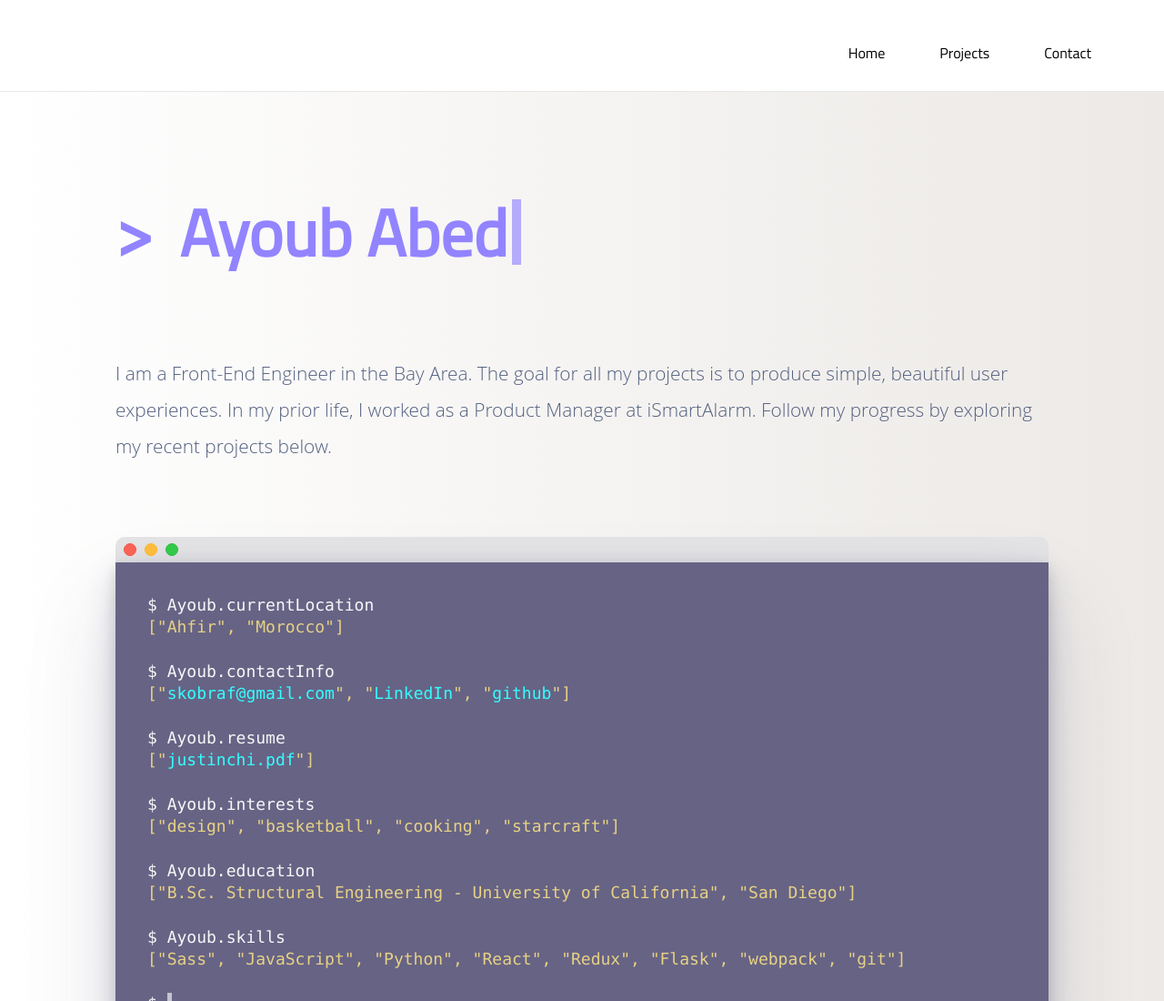
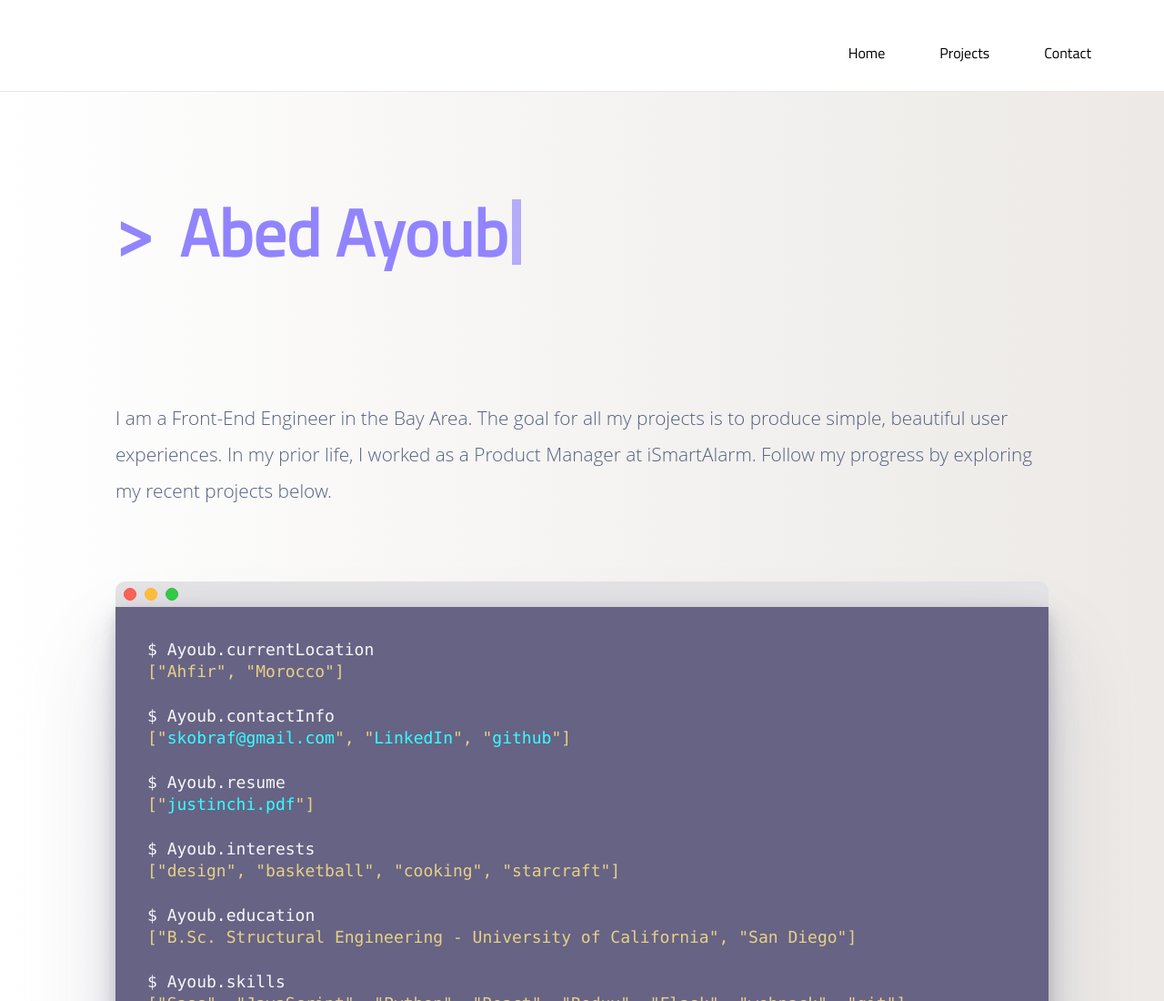
Before and after one commit to Skobraf/Portfolio_project, a plain HTML site: page index.html in a window 1280 px wide. Shown: the top 1100 px of the page at 91% size. Drawn offline with Linux system fonts and the light colour scheme.

Commit message:
added some JavaScript manipulation

```diff
--- a/index.html
+++ b/index.html
@@ -11,14 +11,15 @@
       <nav class="navbar">
         <ul>
           <li><a href="#">Home</a></li>
-          <li><a href="#">Projects</a></li>
-          <li><a href="#">Contact</a></li>
+          <li><a href="#projects">Projects</a></li>
+          <li><a href="#contact">Contact</a></li>
         </ul>
       </nav>
       <div id="app">
         <div class="overview">
           <div class="title">
-            <h1>Ayoub Abed<span>&nbsp;</span></h1>
+            <h1 id="typing" class="yes"></h1>
+            <h1 class="not"><span>&nbsp;</span></h1>
           </div>
           <div class="description">
             <p>I am a Front-End Engineer in the Bay Area. The goal for all my projects is to produce simple, beautiful user experiences. In my prior life, I worked as a Product Manager at iSmartAlarm. Follow my progress by exploring my recent projects below.</p>
--- a/script.js
+++ b/script.js
@@ -27,8 +27,19 @@ const statements = [
 ];
 
 console.log(statements[0]);
+var i = 0;
+var txt = "Abed Ayoub";
+var speed = 200;
+function typeWriter() {
+  if (i < txt.length) {
+    document.getElementById("typing").innerHTML += txt.charAt(i);
+    i++;
+    setTimeout(typeWriter, speed);
+  }
+};
 
 window.onload = function() {
+  typeWriter()
   // Create every statement stored in 'statements variable'
   for(var i = 0; i < statements.length; i++){
     createStatement(i);
--- a/style.css
+++ b/style.css
@@ -52,20 +52,18 @@ nav ul li > a:hover {
   padding:4%;
   max-width: 1026px;
 }
-
 div.overview div.title {
-
+  display: flex;
 }
 div.overview div.title > h1 {
   font-size: 4.5em;
   color: #9284FF;
 }
-div.overview div.title > h1::before {
+div.overview div.title > h1.yes::before {
   content: ">";
   margin-right: 30px;
   color: #9284FF;
 }
-
 div.overview div.title > h1 > span {
   background-color: rgba(146,132,255,.65);
   animation: caret 1s steps(1) infinite;
```
Also changed, not shown: first.PNG.
